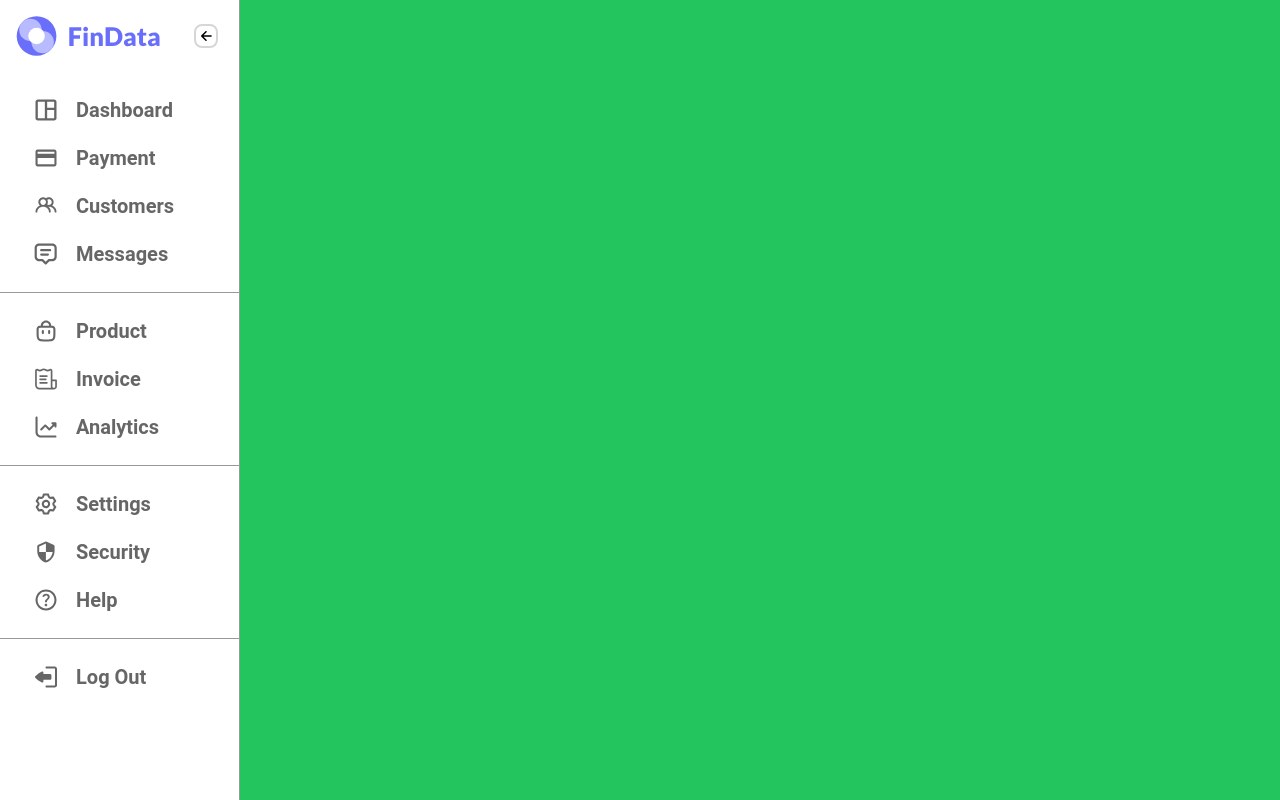
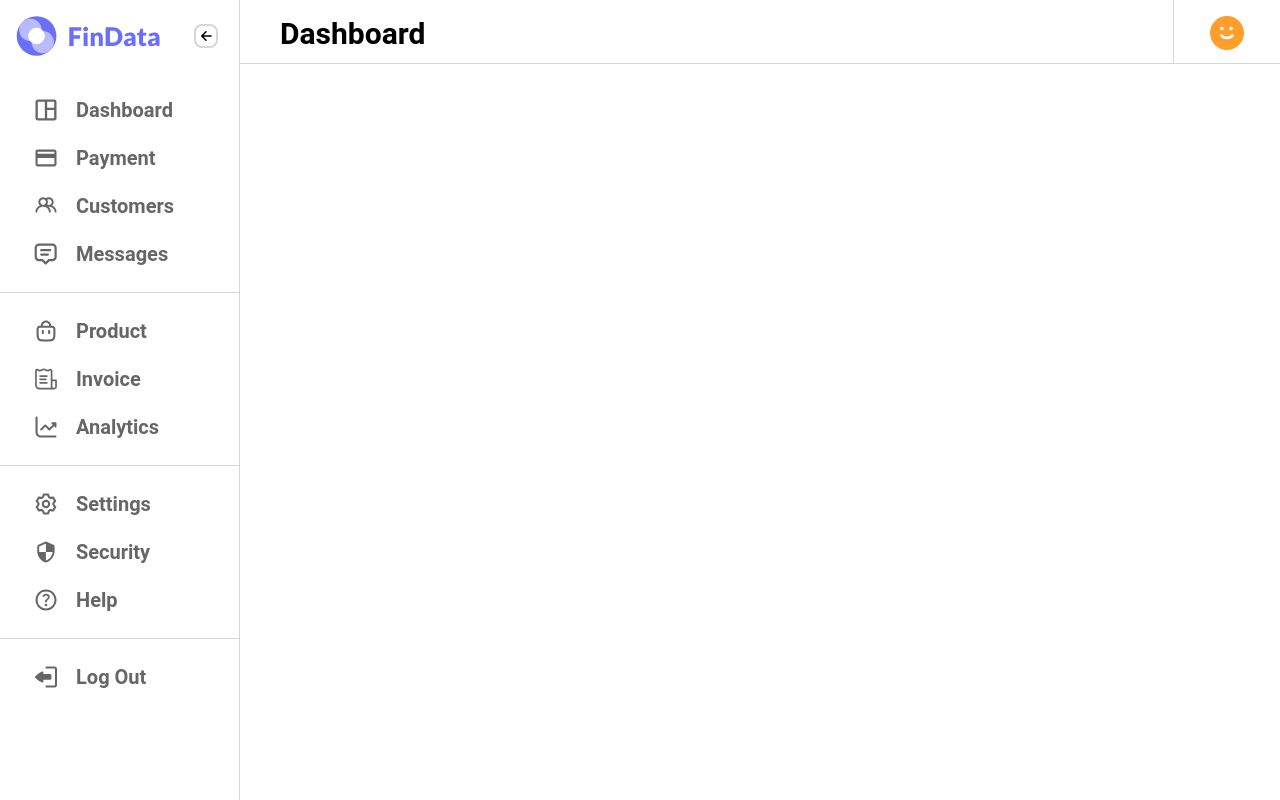
Before and after one commit to cnlawrence/big-dev-soon-dashboard, a Vue app: page / in a window 1280 px wide. Built offline with nearby package versions, Linux system fonts and the light colour scheme; no server answers; a web font is replaced by a local one.

Commit message:
Adding Top Navigation

```diff
--- a/index.html
+++ b/index.html
@@ -6,7 +6,7 @@
     <meta name="viewport" content="width=device-width, initial-scale=1.0" />
     <title>Vite + Vue + TS</title>
   </head>
-  <body class="bg-green-500">
+  <body>
     <div id="app"></div>
     <script type="module" src="/src/main.ts"></script>
   </body>
--- a/src/App.vue
+++ b/src/App.vue
@@ -1,9 +1,25 @@
 <script setup lang="ts">
 import Sidebar from "./components/Sidebar.vue";
+import TopNav from "./components/TopNav.vue";
+import { ref } from "vue";
+
+const isDrawerOpen = ref(true);
 </script>
 
 <template>
-  <Sidebar />
+  <!-- class="grid grid-flow-row grid-cols-12" -->
+  <div class="flex">
+    <div :class="isDrawerOpen ? 'w-60' : 'w-20'" class="flex">
+      <Sidebar
+        :isDrawerOpen="isDrawerOpen"
+        @toggle-drawer="isDrawerOpen = !isDrawerOpen"
+      />
+    </div>
+    <!-- nav header -->
+    <div class="flex-auto">
+      <TopNav />
+    </div>
+  </div>
 </template>
 
 <style scoped></style>
--- a/src/components/Sidebar.vue
+++ b/src/components/Sidebar.vue
@@ -1,5 +1,4 @@
 <script setup lang="ts">
-import { ref } from "vue";
 import SidebarItem from "./SidebarItem.vue";
 
 let getData = () => {
@@ -8,7 +7,9 @@ let getData = () => {
     .then((data) => console.log(data));
 };
 
-const isDrawerOpen = ref(true);
+defineProps({
+  isDrawerOpen: Boolean,
+});
 
 getData();
 </script>
@@ -16,12 +17,12 @@ getData();
 <template>
   <aside
     :class="isDrawerOpen ? 'w-60' : 'w-20'"
-    class="fixed top-0 left-0 z-40 h-screen transition-transform -translate-x-full sm:translate-x-0 bg-white dark:bg-dark-blue border-0 border-r-[.04em] border-black/[40%]"
+    class="fixed top-0 left-0 z-40 h-screen transition-transform -translate-x-full sm:translate-x-0 bg-white dark:bg-dark-blue border-0 border-r-[.04em] border-black/[16%]"
     aria-label="Sidebar"
   >
     <!-- drawer button -->
     <button
-      @click="isDrawerOpen = !isDrawerOpen"
+      @click="$emit('toggleDrawer')"
       :class="isDrawerOpen ? 'pl-4' : 'pl-2'"
       class="pt-4 pb-4 flex items-center"
     >
@@ -109,7 +110,7 @@ getData();
     <div class="h-full">
       <ul>
         <div
-          class="space-y-5 px-6 py-6 border-0 border-b-[.04em] border-black/[40%]"
+          class="space-y-5 px-6 py-6 border-0 border-b-[.04em] border-black/[16%]"
         >
           <SidebarItem label-name="Dashboard" :is-drawer-open="isDrawerOpen">
             <svg
@@ -169,7 +170,7 @@ getData();
           </SidebarItem>
         </div>
         <div
-          class="space-y-5 px-6 py-6 border-0 border-b-[.04em] border-black/[40%]"
+          class="space-y-5 px-6 py-6 border-0 border-b-[.04em] border-black/[16%]"
         >
           <SidebarItem label-name="Product" :is-drawer-open="isDrawerOpen">
             <svg
@@ -228,7 +229,7 @@ getData();
           </SidebarItem>
         </div>
         <div
-          class="space-y-5 px-6 py-6 border-0 border-b-[.04em] border-black/[40%]"
+          class="space-y-5 px-6 py-6 border-0 border-b-[.04em] border-black/[16%]"
         >
           <SidebarItem label-name="Settings" :is-drawer-open="isDrawerOpen">
             <svg
--- /dev/null
+++ b/src/components/TopNav.vue
@@ -0,0 +1,34 @@
+<script setup lang="ts"></script>
+
+<template>
+  <div class="flex w-full h-16">
+    <div class="flex-auto h-full border-b border-r border-black/[16%]">
+      <h1 class="pl-10 text-3xl font-semibold my-4">Dashboard</h1>
+    </div>
+    <div class="h-full w-[106px] border-b border-black/[16%]">
+      <svg
+        class="mx-[36px] my-4 h-[34px] w-[34px]"
+        viewBox="0 0 32 32"
+        fill="none"
+        xmlns="http://www.w3.org/2000/svg"
+      >
+        <circle cx="15.999" cy="16" r="16" fill="#FF9E2B" />
+        <path
+          d="M10.1015 10.5843C9.78141 10.9044 9.60156 11.3386 9.60156 11.7914C9.60156 12.2441 9.78141 12.6783 10.1015 12.9984C10.4217 13.3185 10.8558 13.4984 11.3086 13.4984C11.7613 13.4984 12.1955 13.3185 12.5156 12.9984C12.8357 12.6783 13.0156 12.2441 13.0156 11.7914C13.0156 11.3386 12.8357 10.9044 12.5156 10.5843C12.1955 10.2642 11.7613 10.0844 11.3086 10.0844C10.8558 10.0844 10.4217 10.2642 10.1015 10.5843Z"
+          fill="white"
+        />
+        <path
+          d="M21.0507 10.5843C20.7305 10.2642 20.2963 10.0844 19.8436 10.0844C19.3909 10.0844 18.9567 10.2642 18.6366 10.5843C18.3165 10.9044 18.1366 11.3386 18.1366 11.7914C18.1366 12.2441 18.3165 12.6783 18.6366 12.9984C18.9567 13.3185 19.3909 13.4984 19.8436 13.4984C20.2963 13.4984 20.7305 13.3185 21.0507 12.9984C21.3708 12.6783 21.5506 12.2441 21.5506 11.7914C21.5506 11.3386 21.3708 10.9044 21.0507 10.5843Z"
+          fill="white"
+        />
+        <path
+          d="M15.9959 19.3627C14.0115 19.3627 12.6246 18.4292 11.8137 17.5544H11.8244C11.3443 17.0316 10.5388 16.9996 10.016 17.4797C9.49327 17.9598 9.46126 18.7706 9.94136 19.2881C11.1096 20.563 13.142 21.9232 16.0012 21.9232C18.8605 21.9232 20.8876 20.5576 22.0611 19.2881C22.5412 18.7706 22.5039 17.9598 21.9864 17.4797C21.469 16.9996 20.6582 17.0369 20.1781 17.5544C19.3673 18.4292 17.9803 19.3627 15.9959 19.3627Z"
+          fill="white"
+        />
+      </svg>
+    </div>
+  </div>
+</template>
+
+<style scoped></style>
+./SidebarItem.vue
```
